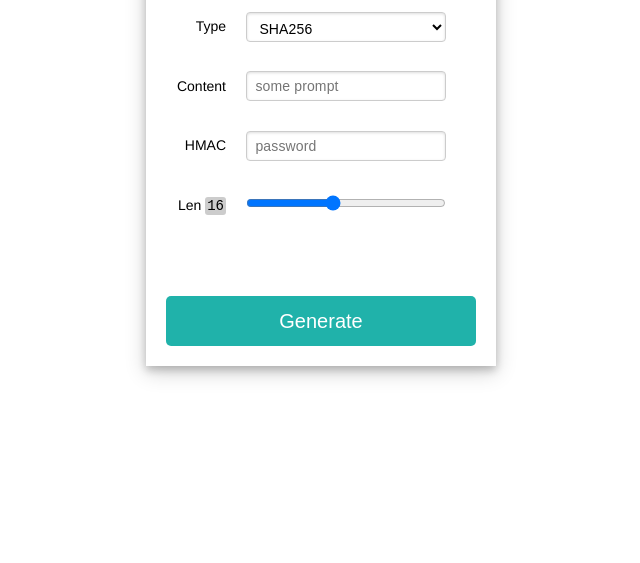
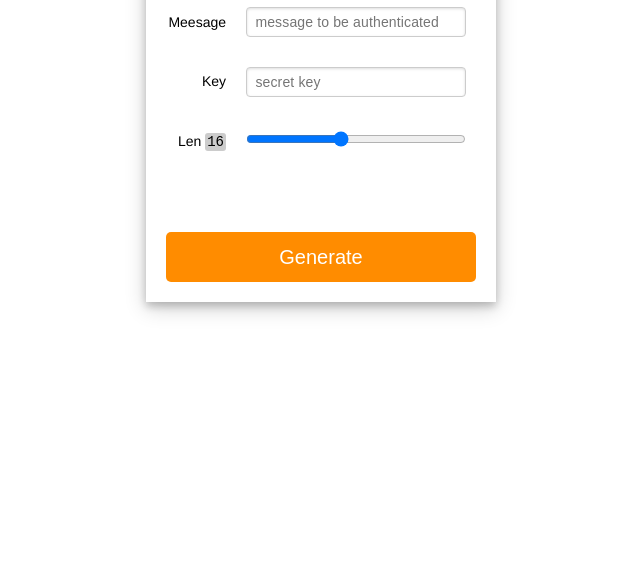
Before and after one commit to lonsty/pwgen, a plain HTML site: page index.html in a window 1280 px wide. Shown: the part 237-800 px from the top of the page, without its empty margins (319-959 px from the left). Drawn offline with Linux system fonts and the light colour scheme.

Commit message:
style: beautify the UI

```diff
--- a/index.html
+++ b/index.html
@@ -110,7 +110,7 @@
 
         button {
             -webkit-transition-duration: 0.4s;
-            background: lightseagreen;
+            background: darkorange;
             border-radius: 5px;
             border: none;
             color: #fff;
@@ -123,10 +123,10 @@
         }
 
         button:hover {
-            background-color: darkorange;
+            background-color: lightseagreen;
         }
 
-        input[type="text"], select {
+        input[type="text"], input[type="password"], select {
             -moz-box-sizing: border-box;
             -webkit-box-sizing: border-box;
             background-color: #fff;
@@ -141,11 +141,11 @@
             padding: .5em .6em;
             text-transform: none;
             vertical-align: baseline;
-            width: 200px;
+            width: 220px;
         }
 
         input[type="range"] {
-            width: 200px;
+            width: 220px;
         }
 
         table {
@@ -157,7 +157,7 @@
             left: 50%;
             margin-left: -175px;
             position: absolute;
-            top: 20%;
+            top: 12%;
             width: 350px;
         }
 
@@ -182,8 +182,8 @@
             text-align: center !important;
             display: block;
             width: 100%;
-            font-size: 3rem;
-            font-weight: bold;
+            font-size: 3.2rem;
+            font-weight: 300;
             font-family: consolas, monaco, menlo, 'courier new', courier, monospace, 'MS Courier New', 'American Typewriter';
             word-wrap: break-word;
             word-break: break-all;
@@ -197,26 +197,26 @@
     <h1>Password Generator</h1>
     <table cellspacing="0" border="0">
         <tr>
-            <td width="60"><span>Type</span></td>
+            <td width="60"><span>Algorithm</span></td>
             <td>
                 <select id="type">
+                    <option value="MD5">MD5</option>
+                    <option value="SHA1">SHA1</option>
                     <option value="SHA256">SHA256</option>
                     <option value="SHA512">SHA512</option>
                     <option value="RMD160">RMD160</option>
-                    <option value="SHA1">SHA1</option>
-                    <option value="MD5">MD5</option>
                 </select>
             </td>
         </tr>
         <tr>
-            <td><span>Content</span></td>
+            <td><span>Meesage</span></td>
             <td>
-                <input id="content" type="text" placeholder="some prompt">
+                <input id="content" type="text" placeholder="message to be authenticated">
             </td>
         </tr>
         <tr>
-            <td><span>HMAC</span></td>
-            <td><input id="hmac" type="text" placeholder="password"></td>
+            <td><span>Key</span></td>
+            <td><input id="hmac" type="password" placeholder="secret key"></td>
         </tr>
         <tr>
             <td><span>Len <code id="length-show">16</code></span></td>
@@ -270,17 +270,17 @@
                         localStorage.setItem('_1pwd_type_', t);
                         localStorage.setItem('_1pwd_leng_', value);
                     } else {
-                        alert('missing 1password');
+                        alert('Missing secret key!');
                         hmac.focus();
                         hmac.select();
                     }
                 } else {
-                    alert('missing content');
+                    alert('Missing message!');
                     content.focus();
                     content.select();
                 }
             } else {
-                alert('Invalid type');
+                alert('Invalid Algorithm!');
             }
         };
         window.range = function () {
```
Also changed, not shown: src/pwgen.png (added), 1 other file.
